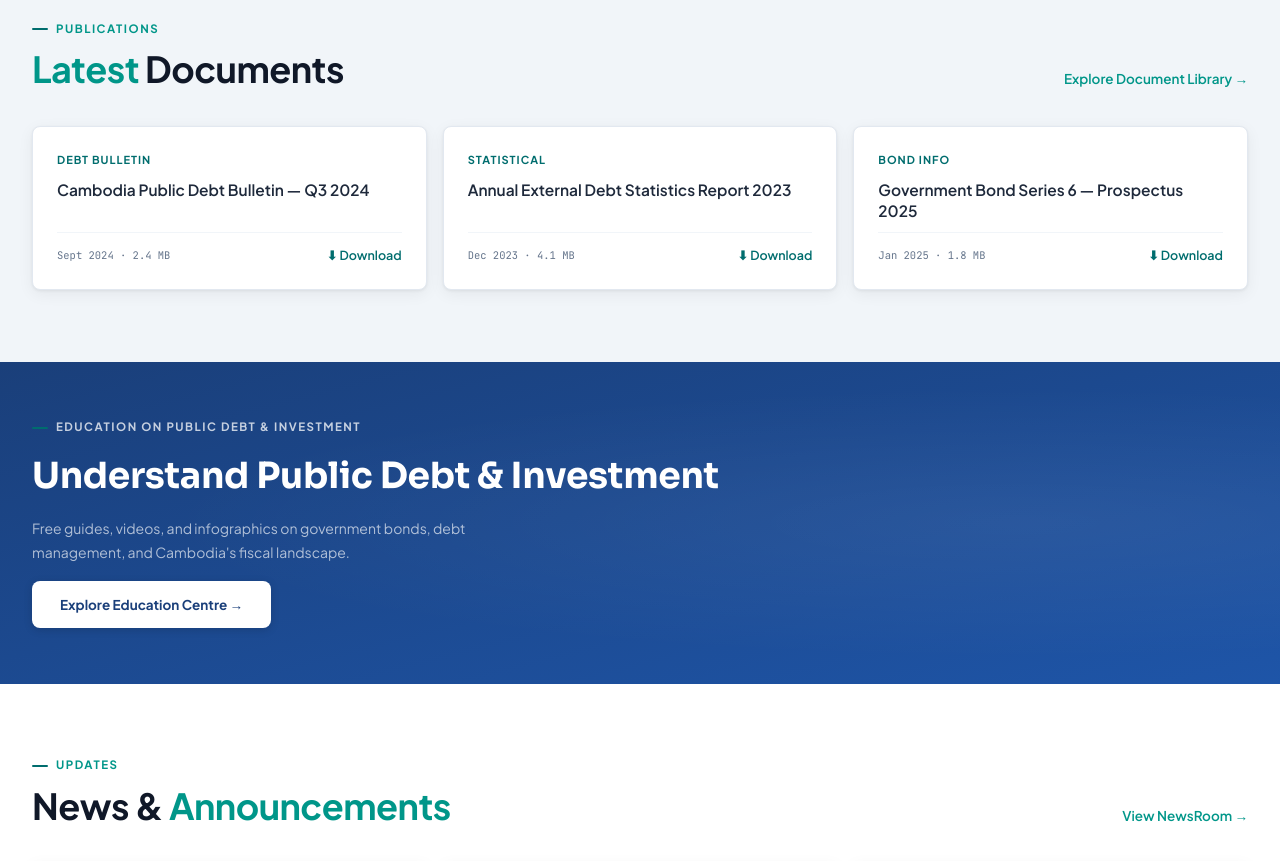
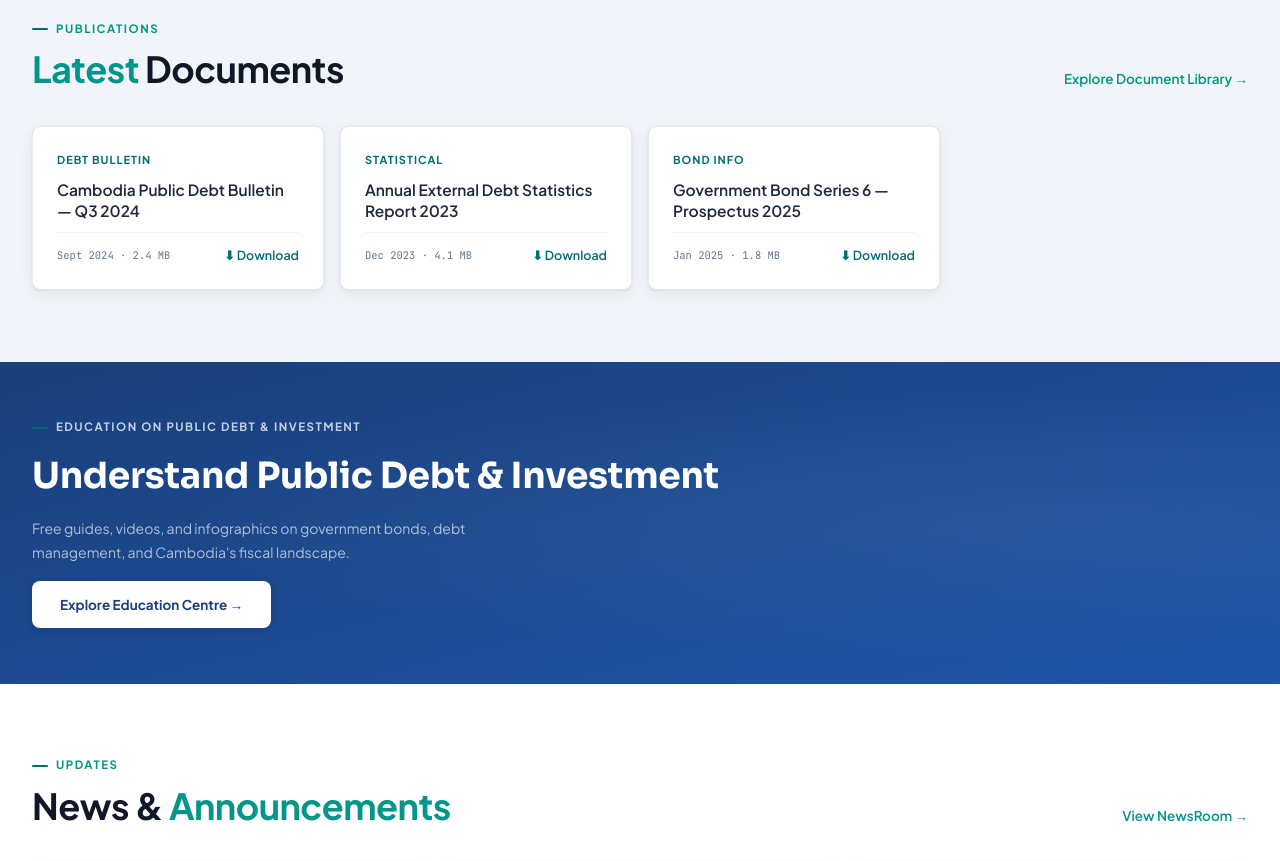
Before and after one commit to Pitou911/gdicdm-frontend, a React (Vite) app: page / in a window 1280 px wide. Shown: the part 1180-2041 px from the top of the page. Built offline with nearby package versions, Linux system fonts and the light colour scheme.

Commit message:
edit home page's debt bulletin

```diff
--- a/src/pages/Home.jsx
+++ b/src/pages/Home.jsx
@@ -214,7 +214,7 @@
                         {t('linkDocLibrary')}
                     </Link>
                 </div>
-                <div className='grid grid-cols-3 gap-4'>
+                <div className='grid grid-cols-1 sm:grid-cols-2 md:grid-cols-3 lg:grid-cols-4 gap-4'>
                     <ResourceCard type="📄 Debt Bulletin" title="Cambodia Public Debt Bulletin — Q3 2024" meta="Sept 2024 · 2.4 MB" linkText="⬇ Download" />
                     <ResourceCard type="📄 Statistical" title="Annual External Debt Statistics Report 2023" meta="Dec 2023 · 4.1 MB" linkText="⬇ Download" />
                     <ResourceCard type="📄 Bond Info" title="Government Bond Series 6 — Prospectus 2025" meta="Jan 2025 · 1.8 MB" linkText="⬇ Download" />
```
